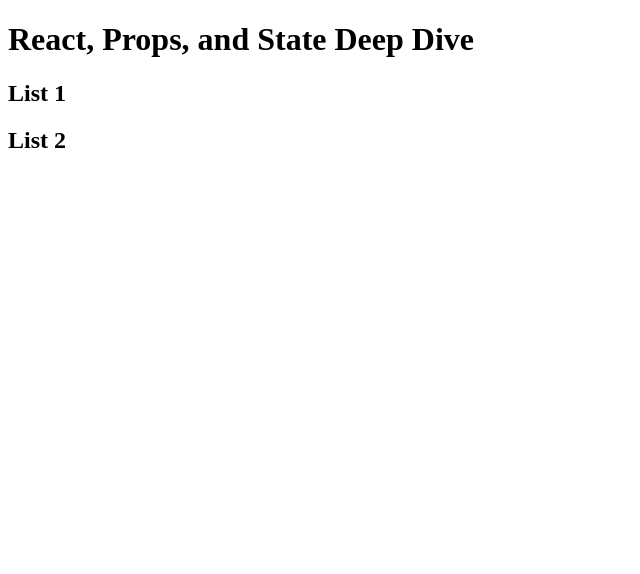
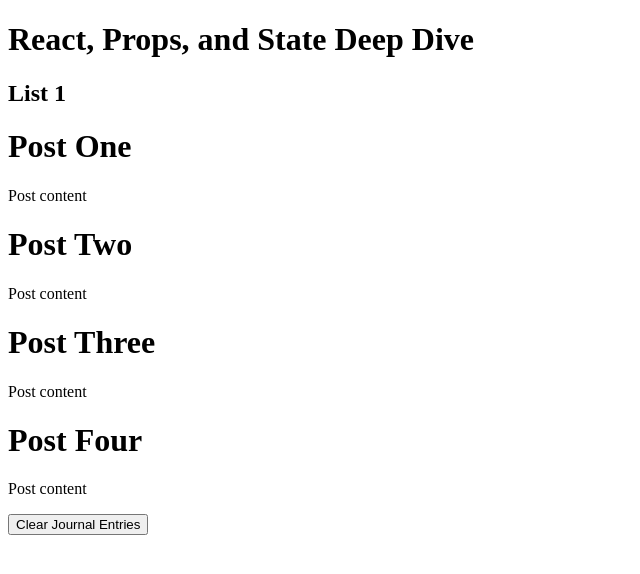
Before and after one commit to cbass2404/deep-dive-props-state, a React (Create React App) app: page / in a window 1280 px wide. Shown: the top 574 px of the page, without its empty margins (0-640 px from the left). Built offline with nearby package versions, Linux system fonts and the light colour scheme.

Commit message:
updating in case of break

```diff
--- a/src/components/App.js
+++ b/src/components/App.js
@@ -7,7 +7,6 @@
       <div>
         <h1>React, Props, and State Deep Dive</h1>
         <JournalList heading="List 1"/>
-        <JournalList heading="List 2"/>
       </div>
     );
   }
--- /dev/null
+++ b/src/components/journals/journal_entry.js
@@ -0,0 +1,10 @@
+import React from "react";
+
+export const JournalEntry = (props) => {
+  return (
+    <div>
+      <h1>{props.title}</h1>
+      <p>{props.content}</p>
+    </div>
+  );
+};
--- a/src/components/journals/journal_list.js
+++ b/src/components/journals/journal_list.js
@@ -1,10 +1,11 @@
 import React, { Component } from "react";
+import { JournalEntry } from "./journal_entry";
 
 const rawJournalData = [
   { title: "Post One", content: "Post content", status: "draft" },
-  { title: "Post Two", content: "Post content", status: "punlished" },
-  { title: "Post Three", content: "Post content", status: "punlished" },
-  { title: "Post Four", content: "Post content", status: "punlished" },
+  { title: "Post Two", content: "Post content", status: "published" },
+  { title: "Post Three", content: "Post content", status: "published" },
+  { title: "Post Four", content: "Post content", status: "published" },
 ];
 
 class JournalList extends Component {
@@ -13,13 +14,35 @@
 
     this.state = {
       journalData: rawJournalData,
-      greeting: 'Hi there',
-      isOpen: true
+      greeting: "Hi there",
+      isOpen: true,
     };
   }
 
+  clearEntries = () => {
+    this.setState({ journalData: [] });
+  };
+
   render() {
-    return <h2>{this.props.heading}</h2>
+    const journalEntries = this.state.journalData.map((journalEntry) => {
+      return (
+        <div key={journalEntry.title}>
+          <JournalEntry
+            title={journalEntry.title}
+            content={journalEntry.content}
+          />
+        </div>
+      );
+    });
+
+    return (
+      <div>
+        <h2>{this.props.heading}</h2>
+        {journalEntries}
+
+        <button onClick={this.clearEntries}>Clear Journal Entries</button>
+      </div>
+    );
   }
 }
 
```
